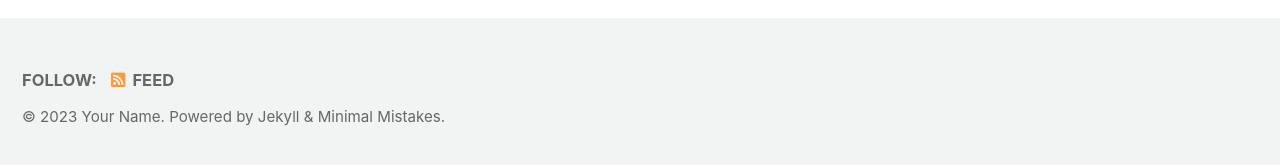
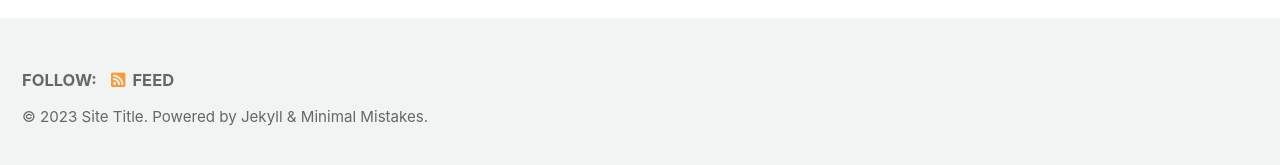
Before and after one commit to IwouldHelpYou/IwouldHelpYou.github.io, a Jekyll site: the page built from index.html, in a window 1280 px wide. Shown: the part 727-892 px from the top of the page. Built offline with Jekyll 4.4.1, drawn with Linux system fonts in a browser that asks for light colours; cached includes are drawn as plain includes; the list of posts is cut into pages by our own code.

Commit message:
Update _config.yml

```diff
--- a/_config.yml
+++ b/_config.yml
@@ -19,7 +19,7 @@ locale                   : "en-US"
 title                    : "Site Title"
 title_separator          : "-"
 subtitle                 : # site tagline that appears below site title in masthead
-name                     : "Your Name"
+name                     : ""
 description              : "An amazing website."
 url                      : # the base hostname & protocol for your site e.g. "https://mmistakes.github.io"
 baseurl                  : # the subpath of your site, e.g. "/blog"
```
